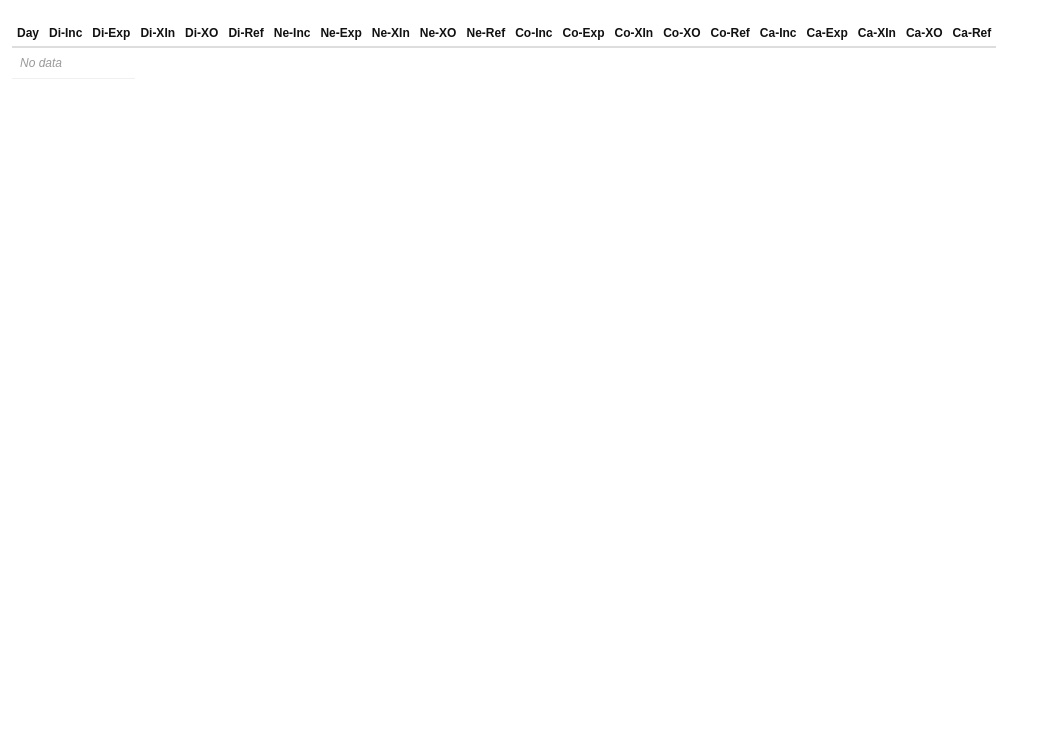
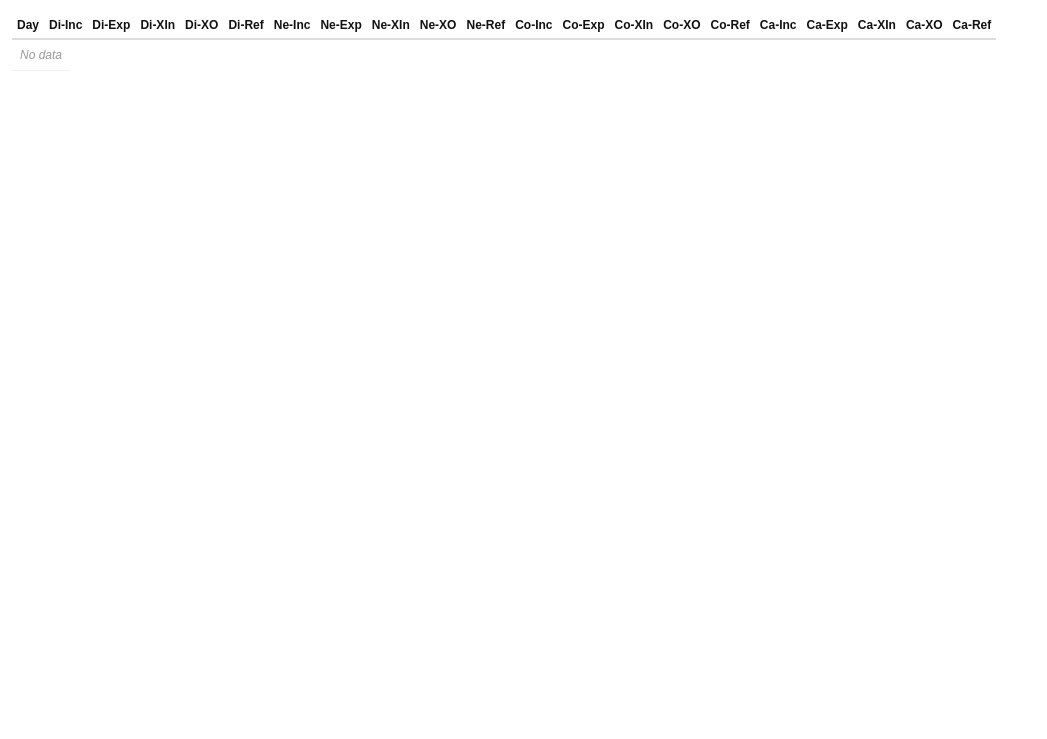
Before and after one commit to dpc00/blog7, a Flask app: page /daily in a window 1280 px wide. Shown: the part 39-778 px from the top of the page, without its empty margins (0-1047 px from the left). Run offline with Flask 3, Linux system fonts and the light colour scheme; data comes from the database, SQL or seed files in the repository; data that the repository does not hold is empty.

Commit message:
Frozen header: split into fixed header table + scrollable body table with JS sync
Co-Authored-By: Claude Sonnet 4.6 <noreply@anthropic.com>

```diff
--- a/static/style.css
+++ b/static/style.css
@@ -78,8 +78,11 @@ hr { border: none; border-top: 1px solid #ddd; margin: 10px 0; }
 .dl-item { color: #e65100; font-size: 14px; margin: 4px 0; }
 
 /* Tables */
-.tbl-wrap { overflow: auto; -webkit-overflow-scrolling: touch; margin-top: 8px;
-            height: calc(100vh - 80px); }
+.tbl-wrap { overflow: auto; -webkit-overflow-scrolling: touch; margin-top: 8px; }
+.tbl-header-wrap { overflow: hidden; }
+.tbl-body-wrap   { overflow: auto; -webkit-overflow-scrolling: touch;
+                   height: calc(100vh - 120px); }
+.tbl-hdr { border-collapse: separate; border-spacing: 0; font-size: 12px; }
 table { border-collapse: separate; border-spacing: 0; font-size: 12px; }
 th { padding: 6px 5px; text-align: left; font-weight: bold;
      border-bottom: 2px solid #ddd; white-space: nowrap; }
--- a/templates/summary.html
+++ b/templates/summary.html
@@ -1,9 +1,8 @@
 {% extends "base.html" %}
 {% block content %}
 
-<div class="tbl-wrap">
-<table>
-  <thead>
+<div class="tbl-header-wrap">
+<table class="tbl-hdr">
   <tr>
     <th>{{ period_col | capitalize }}</th>
     {% for aid in asset_ids %}
@@ -16,8 +15,11 @@
     <th class="num">{{ ab }}-Ref</th>
     {% endfor %}
   </tr>
-  </thead>
-  <tbody>
+</table>
+</div>
+
+<div class="tbl-body-wrap">
+<table class="tbl-hdr">
   {% for p in periods %}
   {% set row = pivot[p] %}
   <tr>
@@ -35,8 +37,13 @@
   {% if not periods %}
   <tr><td colspan="3" style="color:#999; font-style:italic; padding:8px;">No data</td></tr>
   {% endif %}
-  </tbody>
 </table>
 </div>
 
+<script>
+var hw = document.querySelector('.tbl-header-wrap');
+var bw = document.querySelector('.tbl-body-wrap');
+bw.addEventListener('scroll', function() { hw.scrollLeft = bw.scrollLeft; });
+</script>
+
 {% endblock %}
```
